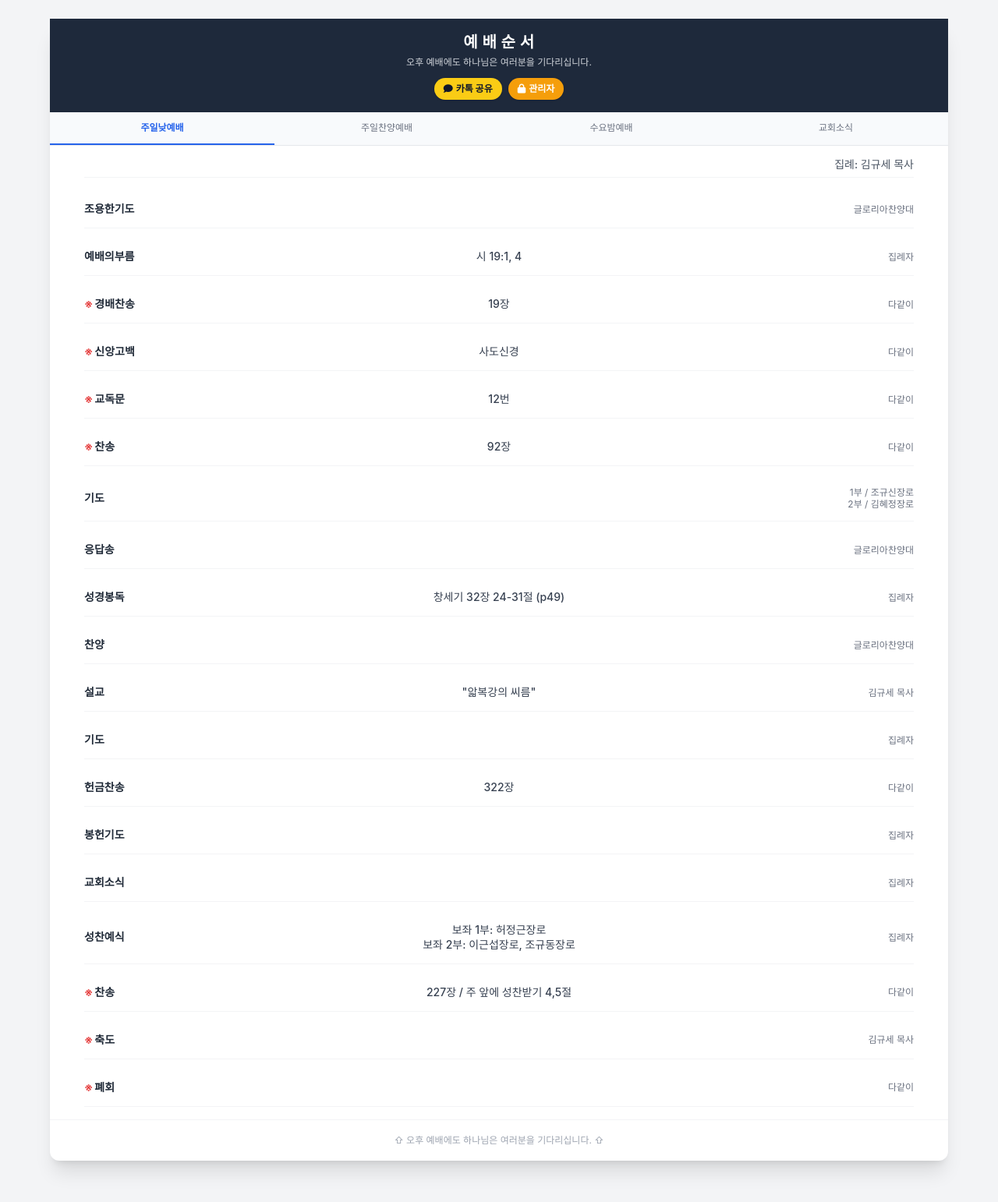
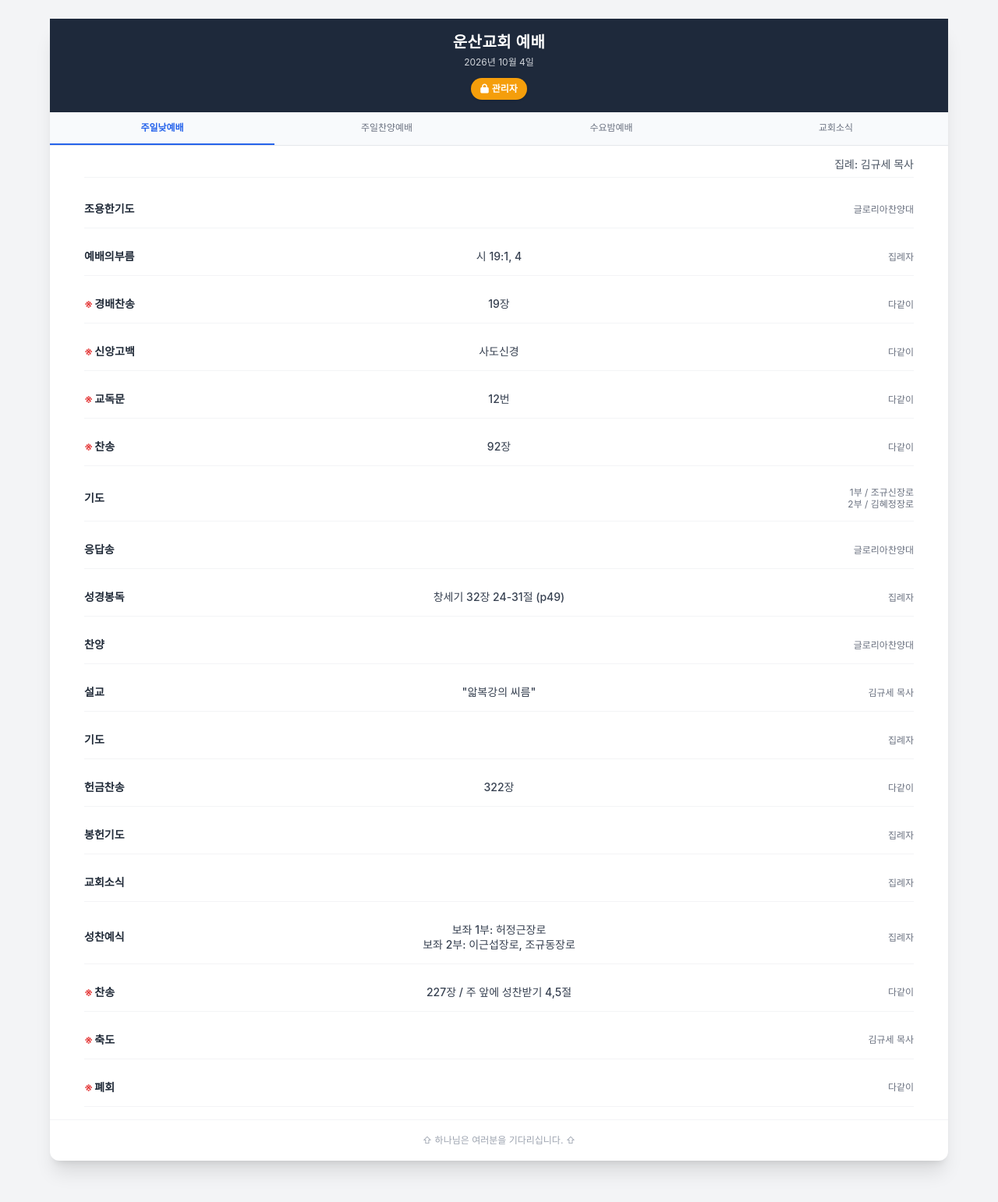
Before and after one commit to jjkl2040-svg/unsan, a plain HTML site: page index.html in a window 1280 px wide. Shown: the whole page at 78% size. Drawn offline with nearby package versions, Linux system fonts and the light colour scheme.

Commit message:
Update index.html

```diff
--- a/index.html
+++ b/index.html
@@ -62,14 +62,10 @@
   <div class="w-full max-w-md md:max-w-4xl lg:max-w-5xl xl:max-w-6xl mx-auto bg-white min-h-screen md:min-h-0 md:my-6 md:rounded-xl md:shadow-xl flex flex-col">
     <!-- 헤더 -->
     <header class="bg-slate-800 text-white p-4 text-center relative">
-      <h1 class="text-xl font-bold tracking-wide">예 배 순 서</h1>
-      <p class="text-xs text-gray-300 mt-1">오후 예배에도 하나님은 여러분을 기다리십니다.</p>
+      <h1 class="text-xl font-bold tracking-wide">운산교회 예배</h1>
+      <p class="text-xs text-gray-300 mt-1">2026년 10월 4일</p>
+      <div class="flex justify-center gap-2 mt-3">
 
-      <div class="flex justify-center gap-2 mt-3">
-        <!-- 카카오톡 공유 버튼 -->
-        <button onclick="shareKakao()" class="px-3 py-1.5 bg-yellow-400 hover:bg-yellow-500 text-slate-900 text-xs font-bold rounded-full shadow transition-all flex items-center gap-1">
-          <i class="fa-solid fa-comment"></i> 카톡 공유
-        </button>
 
         <!-- 편집/잠금 전환 버튼 -->
         <button id="toggleEditBtn" onclick="handleEditAuth()" class="px-3 py-1.5 bg-amber-500 hover:bg-amber-600 text-white text-xs font-bold rounded-full shadow transition-all flex items-center gap-1">
@@ -156,7 +152,7 @@
 
     <!-- 하단 문구 -->
     <footer class="p-4 text-center text-xs text-gray-400 border-t border-gray-100">
-      ⇧ 오후 예배에도 하나님은 여러분을 기다리십니다. ⇧
+      ⇧ 하나님은 여러분을 기다리십니다. ⇧
     </footer>
   </div>
 
@@ -170,8 +166,8 @@
 
     const defaultLeaders = {
       day: "김규세 목사",
-      praise: "담임목사",
-      wed: "담임목사"
+      praise: "김규세 목사",
+      wed: "김규세 목사"
     };
 
     const defaultData = {
```
